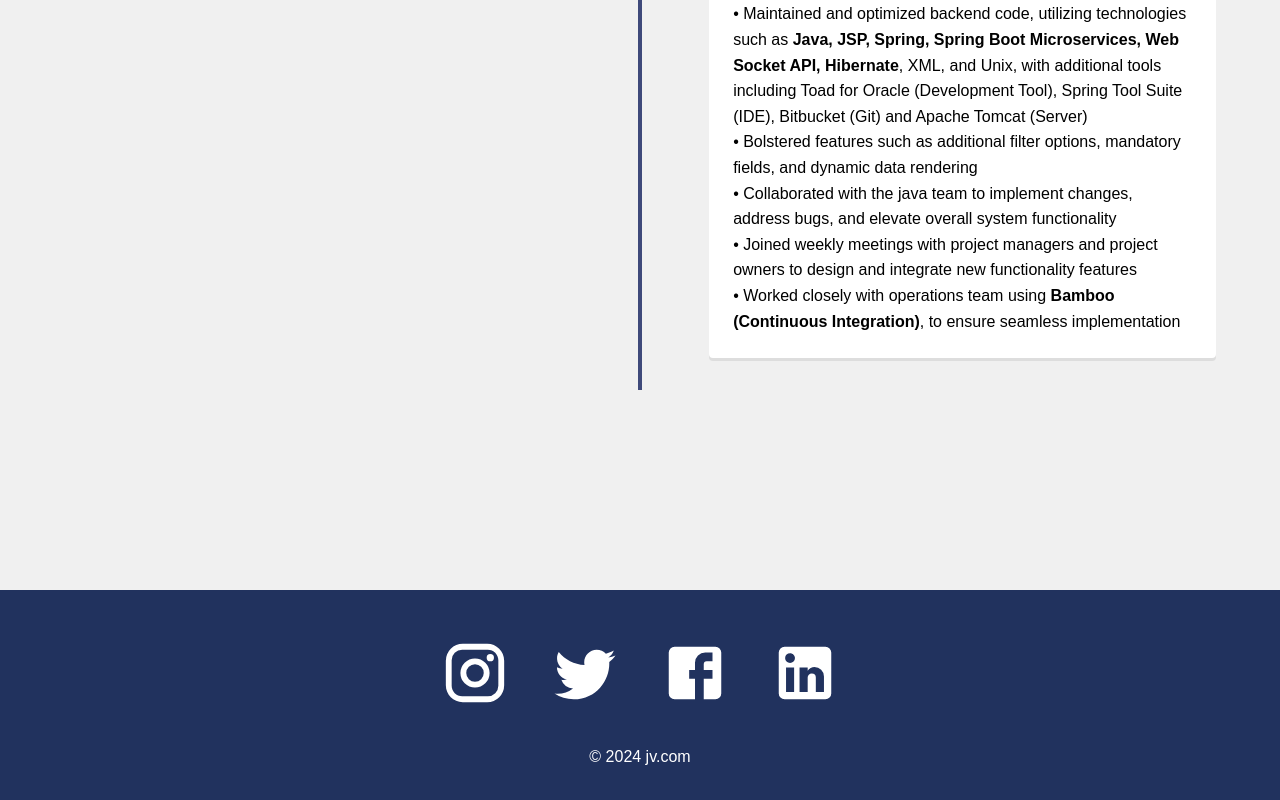
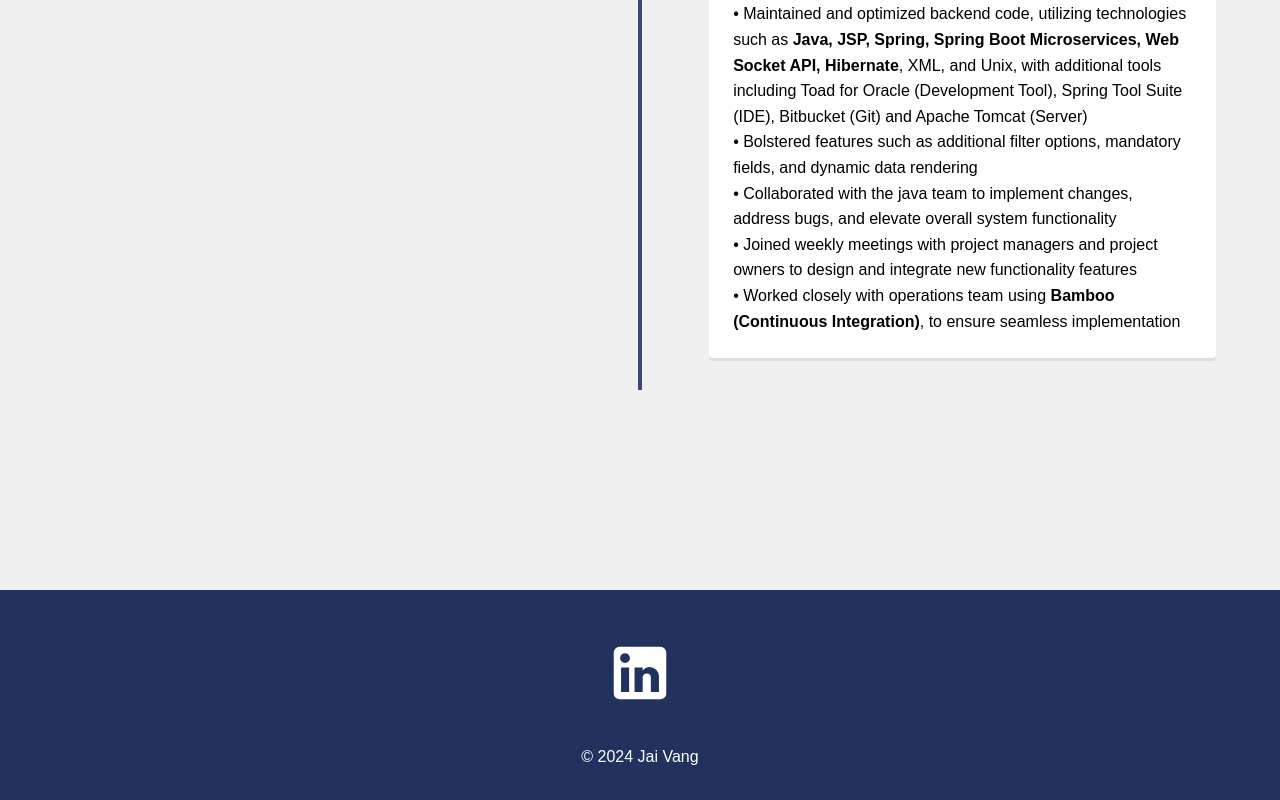
Before and after one commit to jvang0620/Personal-Portfolio, a React (Create React App) app: page /experience in a window 1280 px wide. Shown: the part 1284-2084 px from the top of the page. Built offline with nearby package versions, Linux system fonts and the light colour scheme.

Commit message:
deleting Incos, fixing copyright

```diff
--- a/src/components/Footer.js
+++ b/src/components/Footer.js
@@ -9,12 +9,16 @@ function Footer() {
   return (
     <div className="footer">
       <div className="socialMedia">
-        <InstagramIcon />
-        <TwitterIcon />
-        <FacebookIcon />
-        <LinkedInIcon />
+        {/* <InstagramIcon /> */}
+        {/* <TwitterIcon /> */}
+        {/* <FacebookIcon /> */}
+
+        {/*LinkedIn  */}
+        <a href="https://www.linkedin.com/in/jvang23/" target="_blank" title="LinkedIn" rel="noopener noreferrer">
+          <LinkedInIcon />
+        </a>
       </div>
-      <p> &copy; 2024 jv.com</p>
+      <p> &copy; 2024 Jai Vang</p>
     </div>
   );
 }
```
